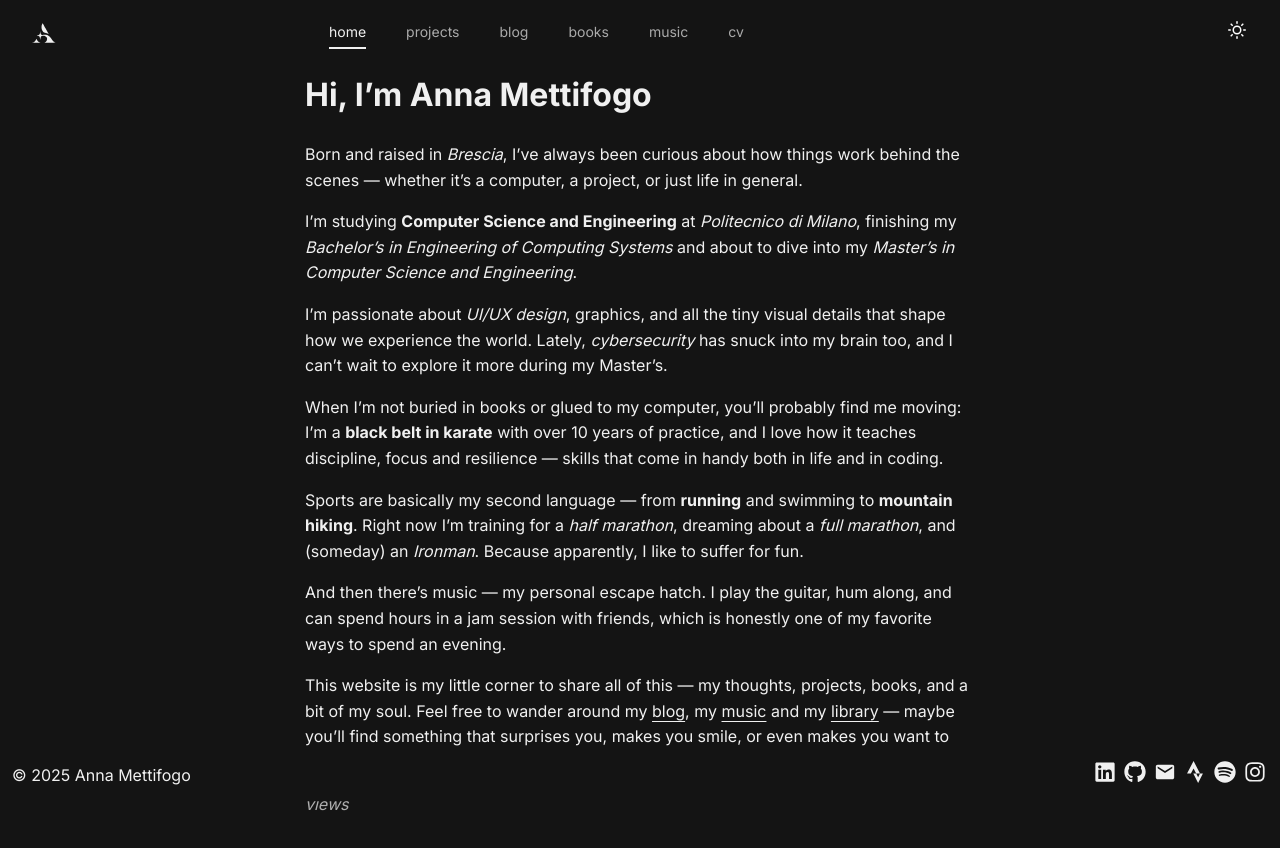
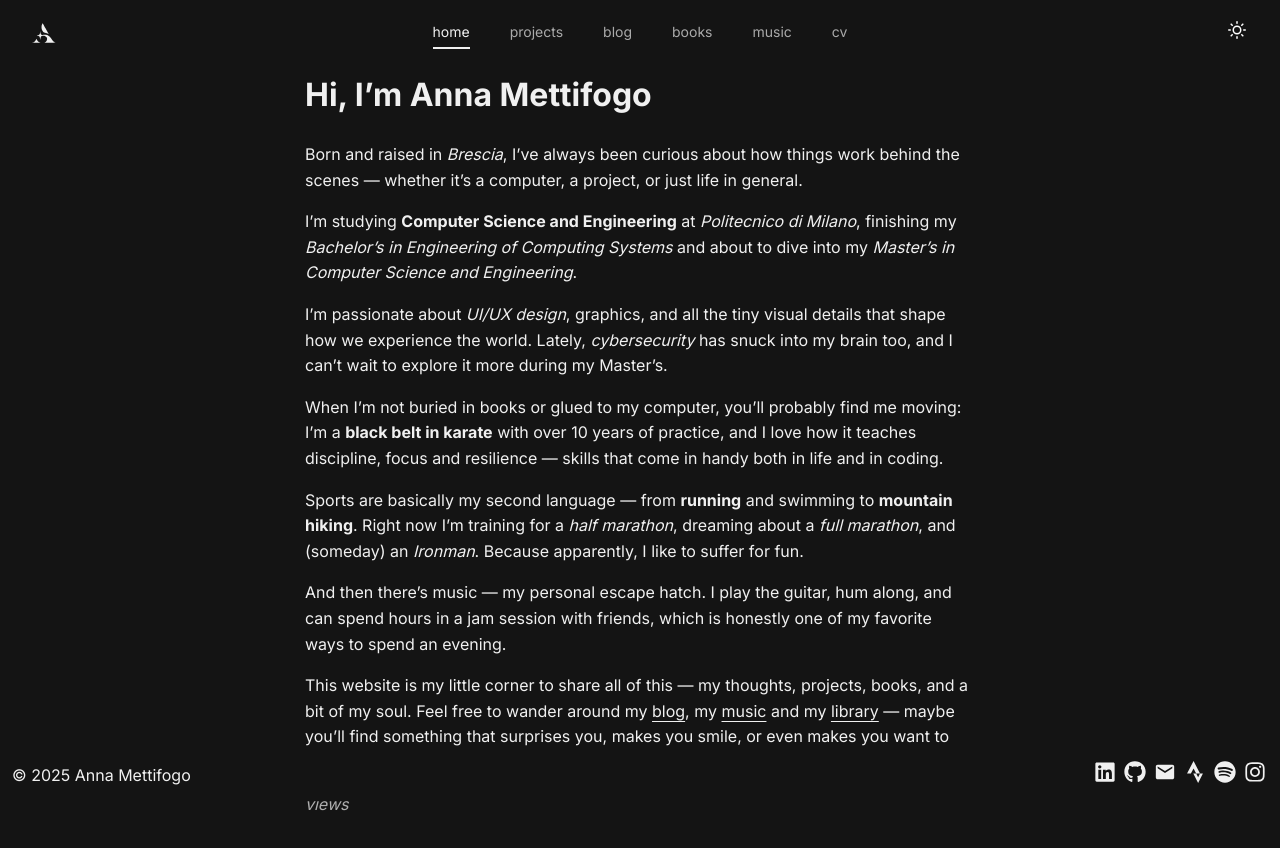
Before and after one commit to MettiFire/mywebsite, a Next.js app: page / in a window 1280 px wide. Shown: the top 848 px of the page. Built offline with nearby package versions, Linux system fonts and the light colour scheme; no server answers; the database is empty.

Commit message:
Center header navigation links

```diff
--- a/components/Header.module.css
+++ b/components/Header.module.css
@@ -3,7 +3,7 @@
 .logo { display: flex; flex: 0 0 auto; padding: 0; }
 .logo img { display: block; width: 24px; height: 24px; padding: 0; }
 .navigation { flex: 1; min-width: 0; margin: 0 20px; }
-.navigation nav { display: flex; align-items: center; gap: 24px; overflow-x: auto; white-space: nowrap; font-size: 14px; }
+.navigation nav { display: flex; align-items: center; justify-content: safe center; gap: 24px; overflow-x: auto; white-space: nowrap; font-size: 14px; }
 .navigation a { flex-shrink: 0; padding: 4px 0; color: var(--text-secondary); text-decoration: none; border-bottom: 2px solid transparent; }
 .navigation a:hover { color: var(--link-hover); border-bottom-color: var(--link-hover); }
 .navigation a[aria-current="page"] { color: var(--text-primary); border-bottom-color: var(--text-primary); }
```
